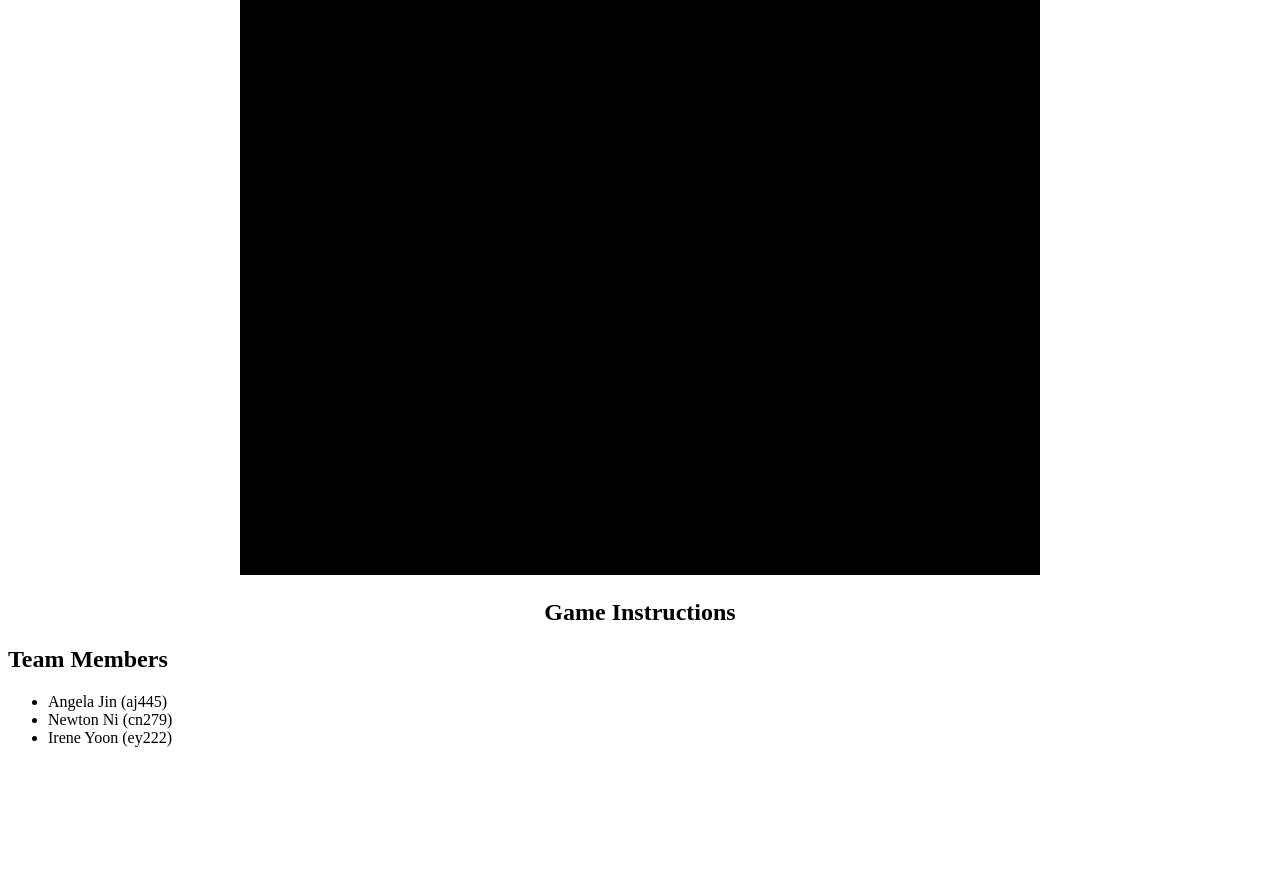
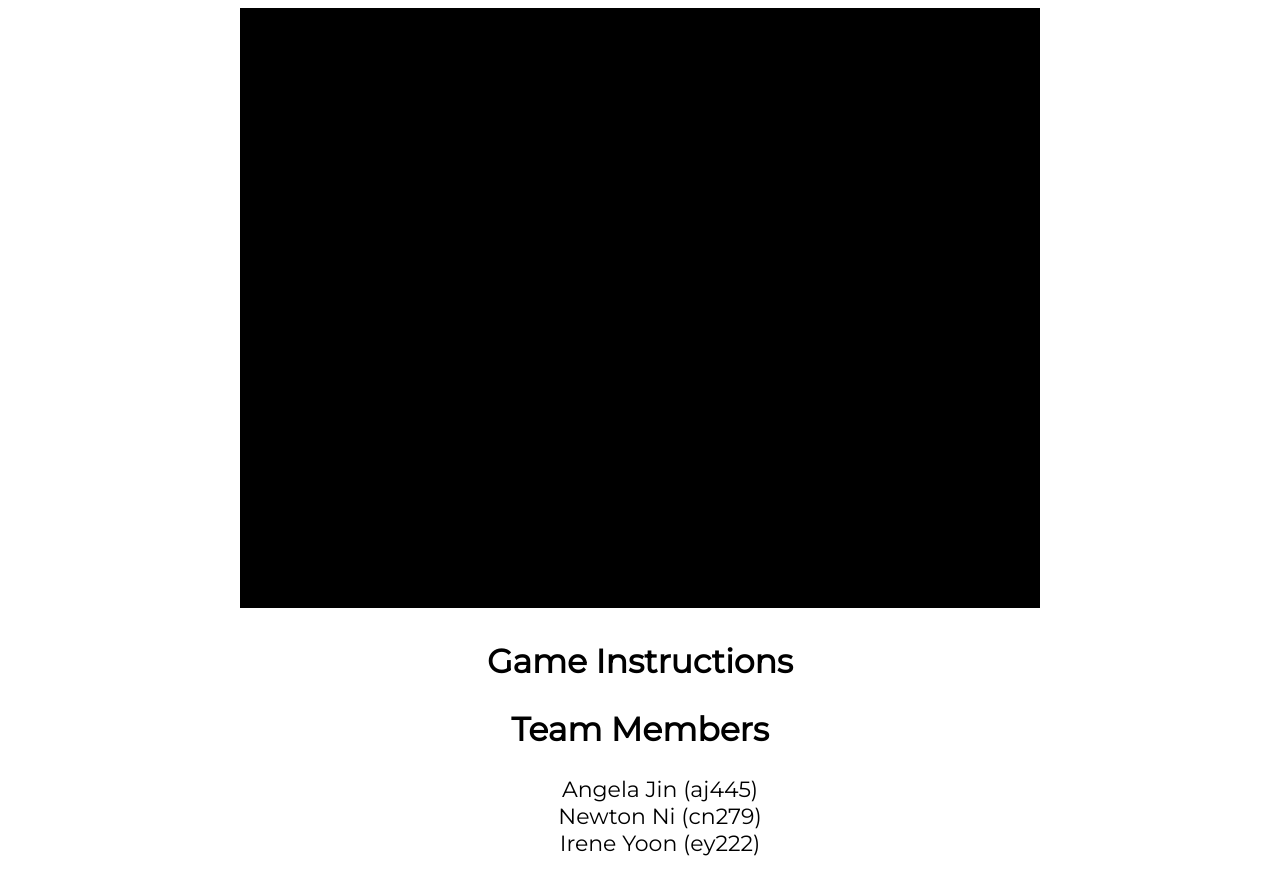
Before and after one commit to nwtnni/gnocchi, a plain HTML site: page index.html in a window 1280 px wide. Shown: the part 105-984 px from the top of the page. Before the commit the page ends 868 px from the top, so only its background shows below. Drawn offline with nearby package versions, Linux system fonts and the light colour scheme.

Commit message:
fontsgit add .git add .

```diff
--- a/index.html
+++ b/index.html
@@ -1,6 +1,12 @@
 <!DOCTYPE html>
 <html lang="en">
 <head>
+    <link href='https://fonts.googleapis.com/css?family=Montserrat' rel='stylesheet'>
+    <style>
+    body {
+        font-family: 'Montserrat';font-size: 22px;
+    }
+    </style>
     <meta charset="utf-8">
     <meta http-equiv="X-UA-Compatible" content="IE=edge">
     <meta name="viewport" content="width=device-width, initial-scale=1">
@@ -29,11 +35,11 @@
 		</div>
 		<div>
 			<h2 align="center">Game Instructions</h2>
-			<h2>Team Members</h2>
-			<ul>
-				<li>Angela Jin (aj445)</li>
-				<li>Newton Ni (cn279)</li>
-				<li>Irene Yoon (ey222)</li>
+			<h2 align="center">Team Members</h2>
+			<ul align="center">
+				Angela Jin (aj445)<br/>
+				Newton Ni (cn279)<br/>
+				Irene Yoon (ey222)<br/>
 		</div>
 	</div>
 
```
Also changed, not shown: 1 other file.
